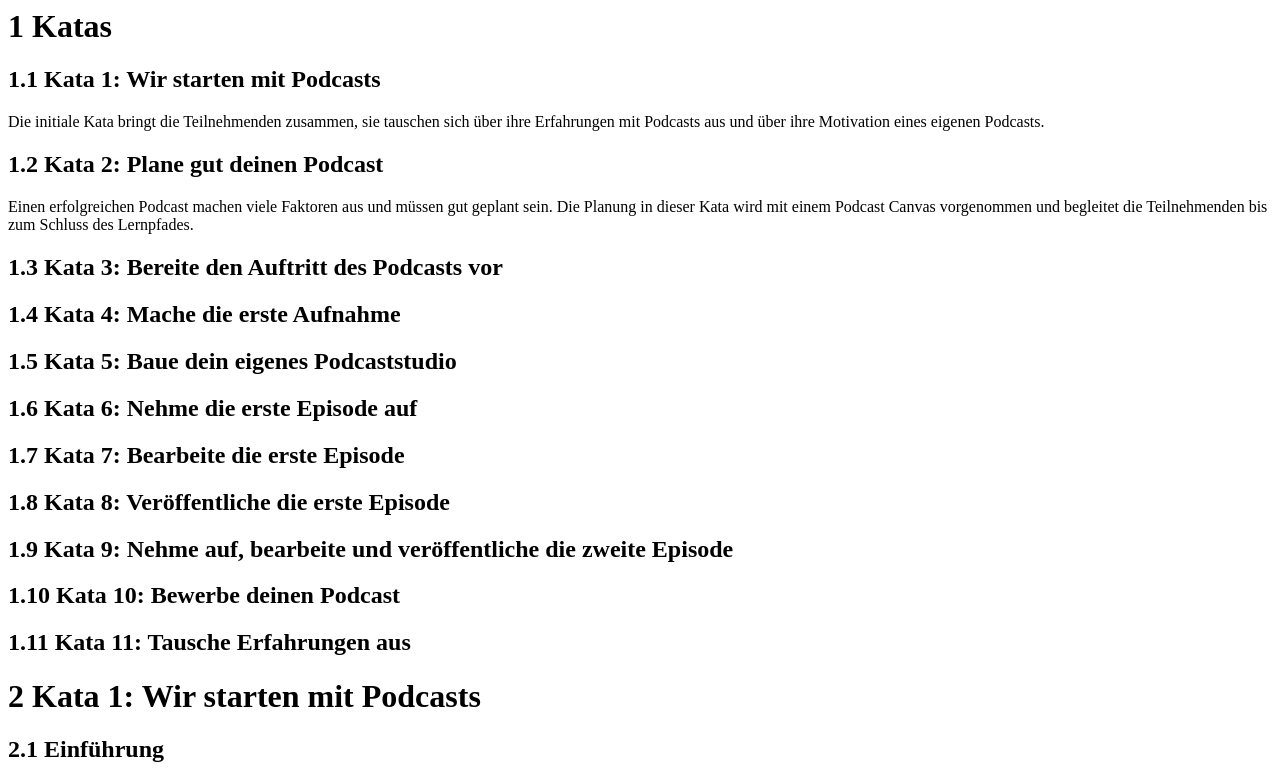
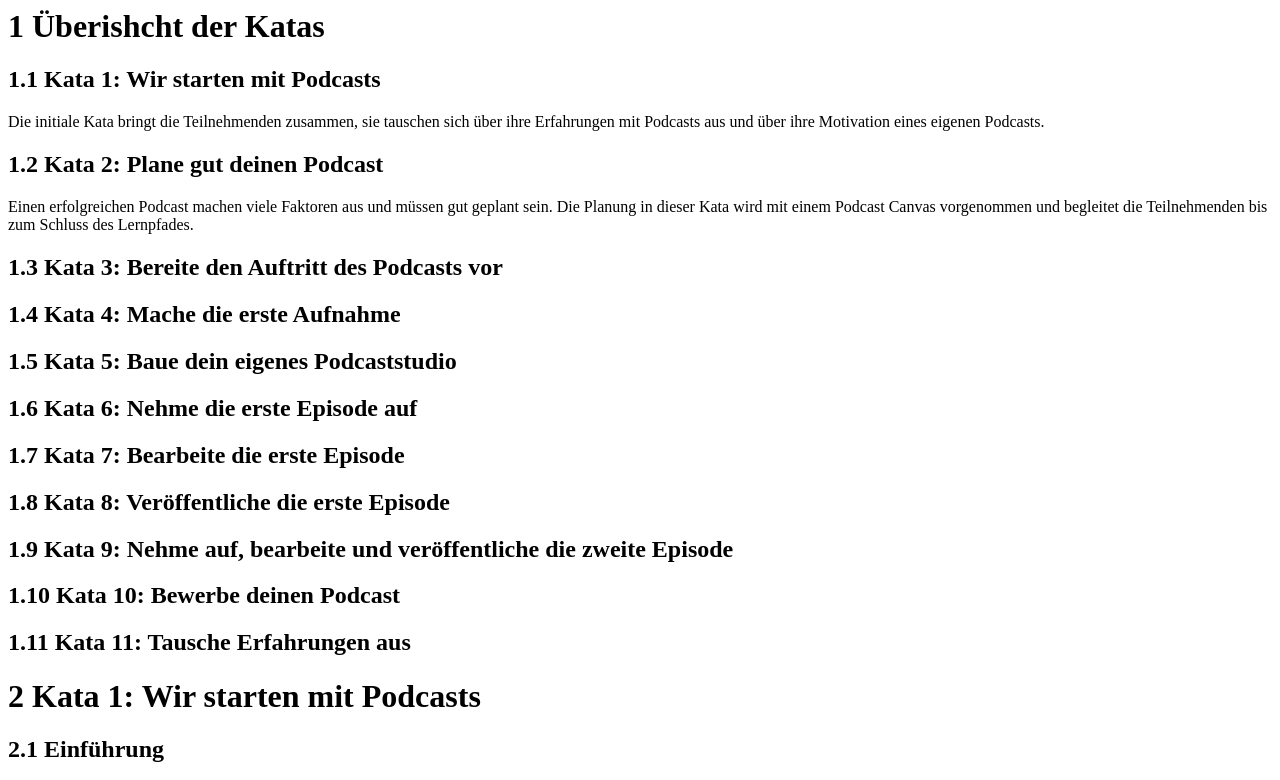
Before and after one commit to leonidlezner/lernos-podcasting-1, a plain HTML site: page master/index.html in a window 1280 px wide. Shown: the top 780 px of the page. Drawn offline with Linux system fonts and the light colour scheme.

Commit message:
Deploy to GitHub pages

```diff
--- a/master/index.html
+++ b/master/index.html
@@ -1,4 +1,4 @@
-<h1 data-number="1" id="katas" data-number="1"><span class="header-section-number">1</span> Katas</h1>
+<h1 data-number="1" id="überishcht-der-katas" data-number="1"><span class="header-section-number">1</span> Überishcht der Katas</h1>
 <h2 data-number="1.1" id="kata-1-wir-starten-mit-podcasts" data-number="1.1"><span class="header-section-number">1.1</span> Kata 1: Wir starten mit Podcasts</h2>
 <p>Die initiale Kata bringt die Teilnehmenden zusammen, sie tauschen sich über ihre Erfahrungen mit Podcasts aus und über ihre Motivation eines eigenen Podcasts.</p>
 <h2 data-number="1.2" id="kata-2-plane-gut-deinen-podcast" data-number="1.2"><span class="header-section-number">1.2</span> Kata 2: Plane gut deinen Podcast</h2>
```
Also changed, not shown: 1 other file.
